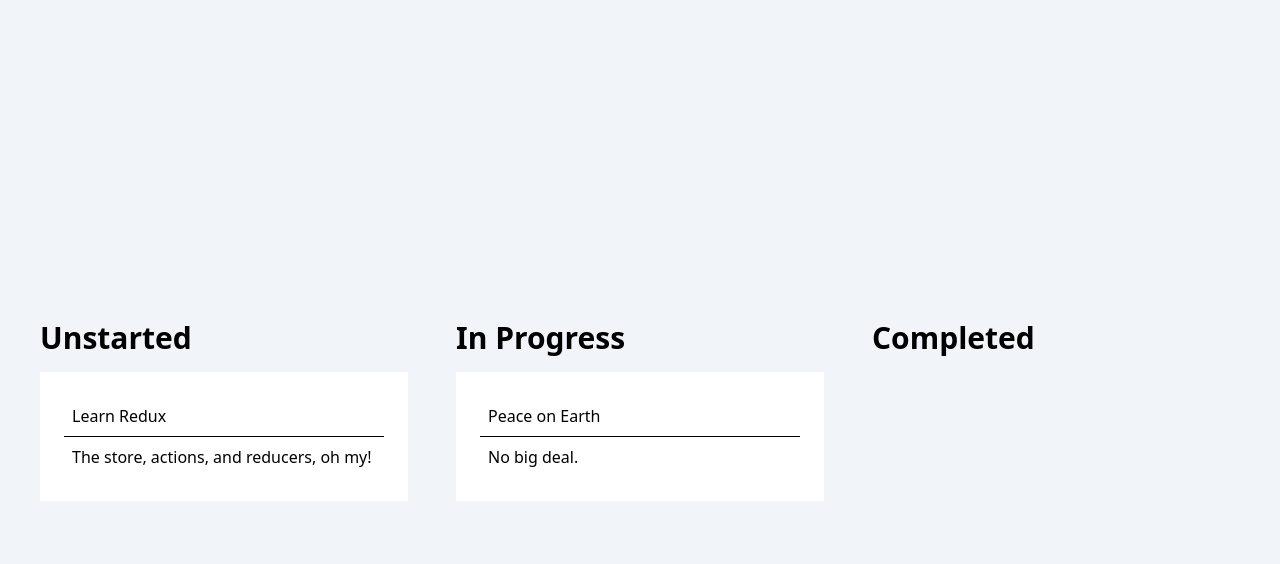
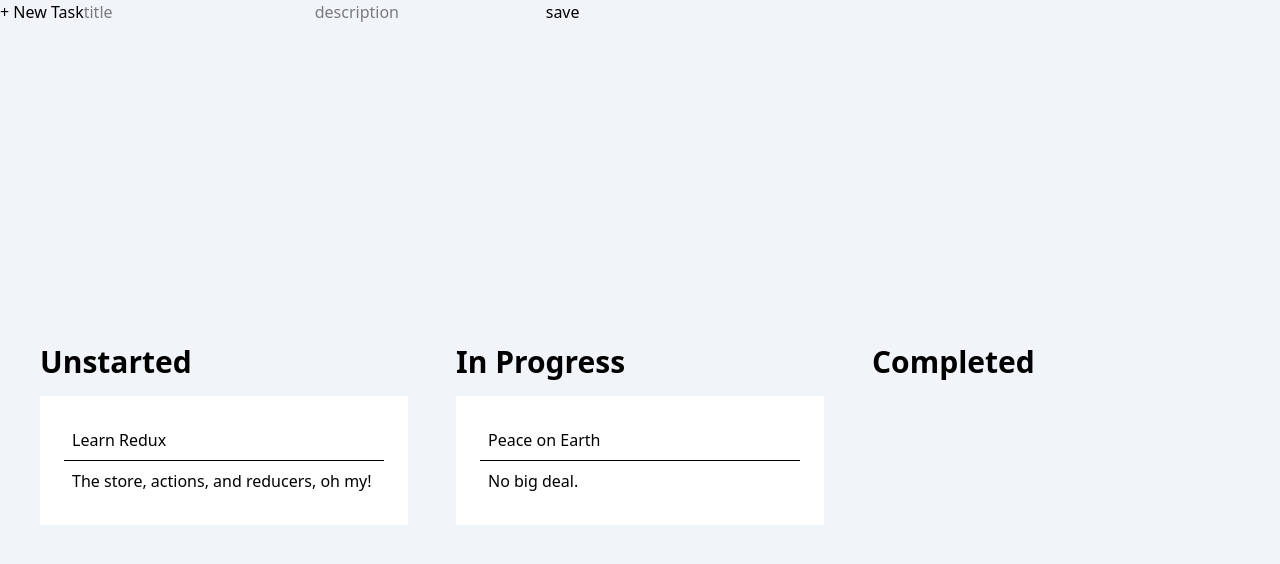
Before and after one commit to Mohammed-Lashein/redux-in-action-source-code, a React (Vite) app: page / in a window 1280 px wide. Shown: the top 564 px of the page. Built offline with nearby package versions, Linux system fonts and the light colour scheme.

Commit message:
feat: add preliminary code for rendering the add task form

```diff
--- a/src/components/TasksPage.jsx
+++ b/src/components/TasksPage.jsx
@@ -3,6 +3,18 @@ import TaskList from "./TaskList.jsx"
 const TASK_STATUSES = ["Unstarted", "In Progress", "Completed"]
 class TasksPage extends Component {
 	// Why didn't we need to call the constructor here ? TO UNDERSTAND
+	// => We needn't to interact with the props pased to this component, so react internally called super(props)
+	// for us .
+	// But things will change now as we need to read some values from the props
+
+	constructor(props) {
+		super(props)
+	}
+	state = {
+		showNewCardForm: false,
+		cardTitle: "",
+		cardDescription: "",
+	}
 	renderTaskLists() {
 		const { tasks } = this.props
 		return TASK_STATUSES.map((status) => {
@@ -16,12 +28,38 @@ class TasksPage extends Component {
 			)
 		})
 	}
+	handleNewTaskAddition = (e) => {
+		e.preventDefault()
+		console.log("handling new task submission !")
+	}
+	renderNewTaskForm() {
+		return (
+			<form
+				action=''
+				onSubmit={this.handleNewTaskAddition}
+			>
+				<button>+ New Task</button>
+				<input
+					type='text'
+					placeholder='title'
+				/>
+				<input
+					type='text'
+					placeholder='description'
+				/>
+				<button>save</button>
+			</form>
+		)
+	}
 	state = {}
 	render() {
 		return (
-			<div className='tasks'>
-				<div className='task-lists'>{this.renderTaskLists()}</div>
-			</div>
+			<>
+				<div className='tasks'>
+					{this.renderNewTaskForm()}
+					<div className='task-lists'>{this.renderTaskLists()}</div>
+				</div>
+			</>
 		)
 	}
 }
```
